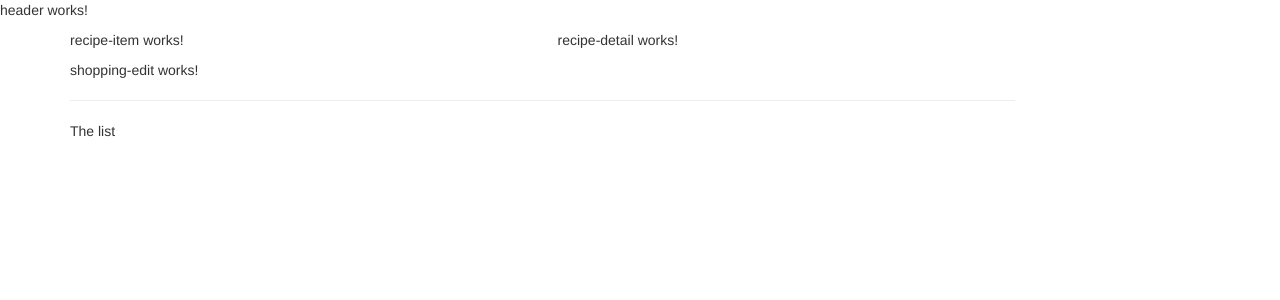
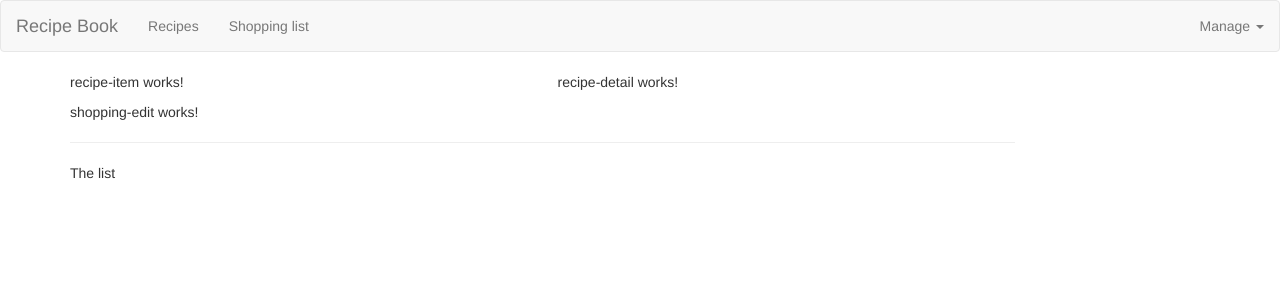
Before and after one commit to minarazi/my-new-app, an Angular app: page / in a window 1280 px wide. Shown: the top 300 px of the page. Built offline with nearby package versions, Linux system fonts and the light colour scheme.

Commit message:
adding a Navigation Bar

```diff
--- a/src/app/header/header.component.html
+++ b/src/app/header/header.component.html
@@ -1,3 +1,23 @@
-<p>
-  header works!
-</p>
+<nav class="navbar navbar-default">
+ <div class="container-fluild">
+  <div class="navbar-header">
+   <a href="#" class="navbar-brand"> Recipe Book </a>
+  </div>
+
+   <div class="collapse navbar-collapse">
+     <ul class="nav navbar-nav">
+       <li> <a href="#">Recipes</a> </li>
+       <li> <a href="#">Shopping list</a> </li>
+     </ul>
+   <ul class="nav navbar-nav navbar-right">
+     <li class="dropdown">
+       <a href="#" class="dropdown-toggle" role="button">Manage <span class="caret"></span> </a>
+       <ul class="dropdown-menu">
+         <li><a href="#">Save data</a> </li>
+         <li><a href="#">Fetch data</a></li>
+       </ul>
+     </li>
+   </ul>
+  </div>
+ </div>
+</nav>
```
